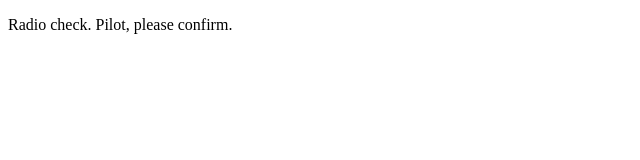
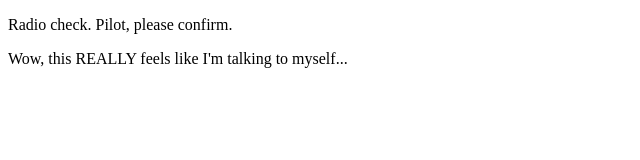
Before and after one commit to rubixnoob13/communication-log, a plain HTML site: page index.html in a window 1280 px wide. Shown: the whole page, without its empty margins (0-640 px from the left). Drawn offline with Linux system fonts and the light colour scheme.

Commit message:
Added pilot response

```diff
--- a/index.html
+++ b/index.html
@@ -2,5 +2,6 @@
 <html>
    <body>
       <p>Radio check. Pilot, please confirm.</p>
+      <p>Wow, this REALLY feels like I'm talking to myself...</p>
    </body>
 </html>
```
